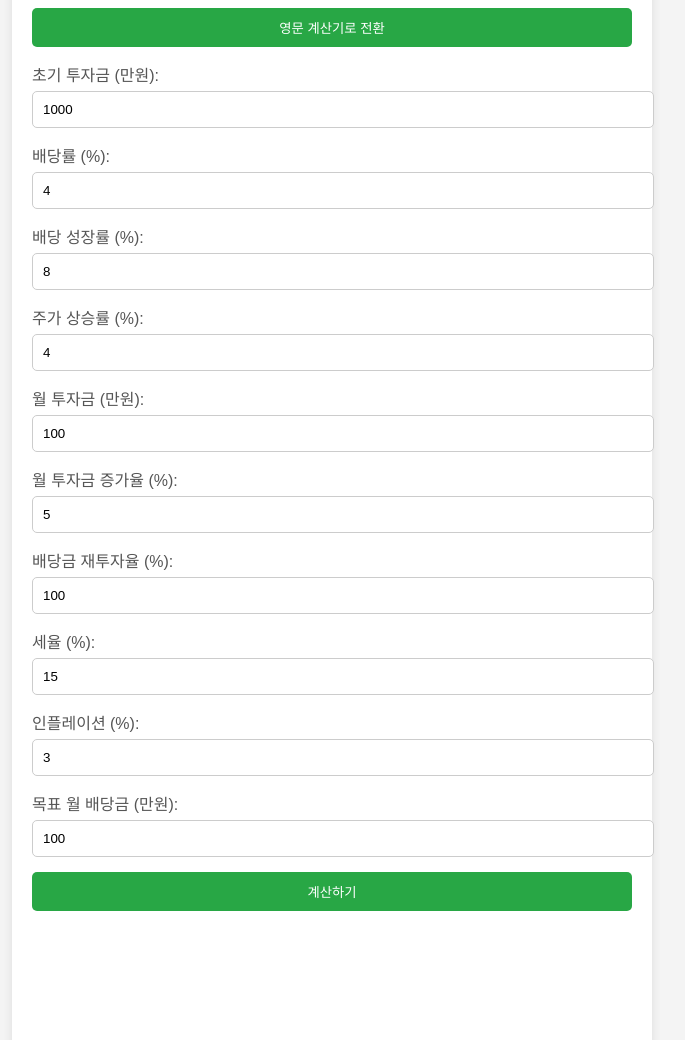
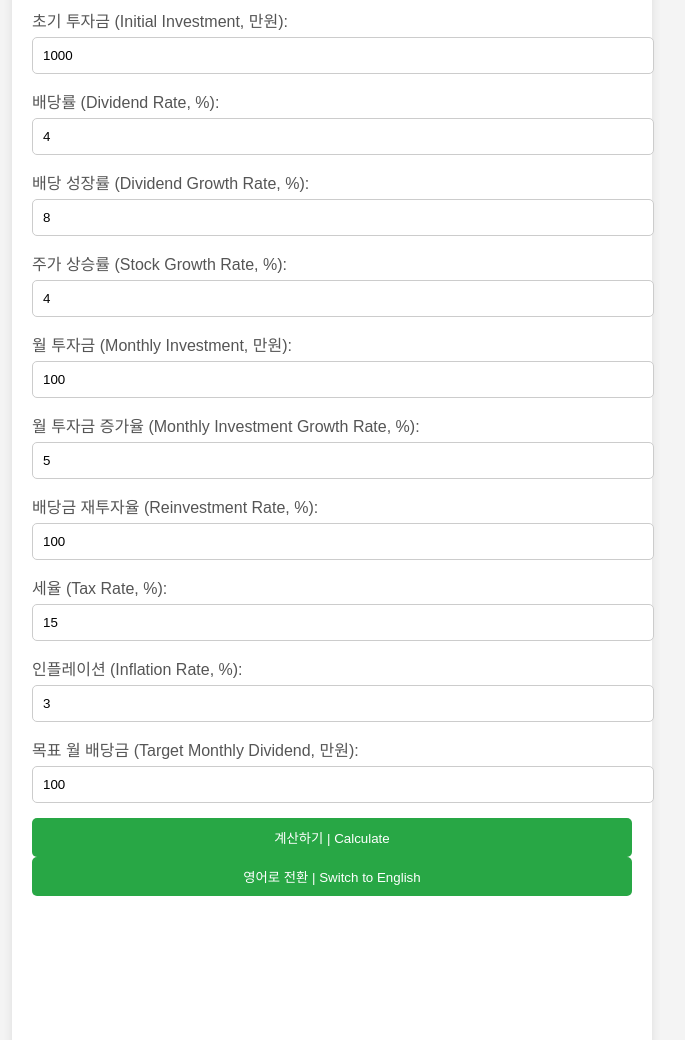
Before and after one commit to kygstar7777/calculator-ver5, a plain HTML site: page index.html in a window 1280 px wide. Shown: the part 101-1141 px from the top of the page, without its empty margins (308-993 px from the left). Drawn offline with nearby package versions, Linux system fonts and the light colour scheme.

Commit message:
Update index.html

```diff
--- a/index.html
+++ b/index.html
@@ -3,55 +3,55 @@
 <head>
     <meta charset="UTF-8">
     <meta name="viewport" content="width=device-width, initial-scale=1.0">
-    <title>Dividend Calculator</title>
+    <title>Dividend Calculator | 배당금 계산기</title>
     <link rel="stylesheet" href="style.css">
     <script src="https://cdn.jsdelivr.net/npm/chart.js"></script>
 </head>
 <body>
     <div class="container">
-        <h1>배당금 계산기</h1>
-        <button id="switchLanguage">영문 계산기로 전환</button>
+        <h1 id="title">배당금 계산기 | Dividend Calculator</h1>
         <div class="input-group">
-            <label for="initialInvestment">초기 투자금 (만원):</label>
+            <label for="initialInvestment">초기 투자금 (Initial Investment, 만원):</label>
             <input type="number" id="initialInvestment" value="1000">
         </div>
         <div class="input-group">
-            <label for="dividendRate">배당률 (%):</label>
+            <label for="dividendRate">배당률 (Dividend Rate, %):</label>
             <input type="number" id="dividendRate" value="4">
         </div>
         <div class="input-group">
-            <label for="dividendGrowthRate">배당 성장률 (%):</label>
+            <label for="dividendGrowthRate">배당 성장률 (Dividend Growth Rate, %):</label>
             <input type="number" id="dividendGrowthRate" value="8">
         </div>
         <div class="input-group">
-            <label for="stockGrowthRate">주가 상승률 (%):</label>
+            <label for="stockGrowthRate">주가 상승률 (Stock Growth Rate, %):</label>
             <input type="number" id="stockGrowthRate" value="4">
         </div>
         <div class="input-group">
-            <label for="monthlyInvestment">월 투자금 (만원):</label>
+            <label for="monthlyInvestment">월 투자금 (Monthly Investment, 만원):</label>
             <input type="number" id="monthlyInvestment" value="100">
         </div>
         <div class="input-group">
-            <label for="monthlyInvestmentGrowthRate">월 투자금 증가율 (%):</label>
+            <label for="monthlyInvestmentGrowthRate">월 투자금 증가율 (Monthly Investment Growth Rate, %):</label>
             <input type="number" id="monthlyInvestmentGrowthRate" value="5">
         </div>
         <div class="input-group">
-            <label for="reinvestmentRate">배당금 재투자율 (%):</label>
+            <label for="reinvestmentRate">배당금 재투자율 (Reinvestment Rate, %):</label>
             <input type="number" id="reinvestmentRate" value="100">
         </div>
         <div class="input-group">
-            <label for="taxRate">세율 (%):</label>
+            <label for="taxRate">세율 (Tax Rate, %):</label>
             <input type="number" id="taxRate" value="15">
         </div>
         <div class="input-group">
-            <label for="inflationRate">인플레이션 (%):</label>
+            <label for="inflationRate">인플레이션 (Inflation Rate, %):</label>
             <input type="number" id="inflationRate" value="3">
         </div>
         <div class="input-group">
-            <label for="targetMonthlyDividend">목표 월 배당금 (만원):</label>
+            <label for="targetMonthlyDividend">목표 월 배당금 (Target Monthly Dividend, 만원):</label>
             <input type="number" id="targetMonthlyDividend" value="100">
         </div>
-        <button id="calculateButton">계산하기</button>
+        <button id="calculateButton">계산하기 | Calculate</button>
+        <button id="toggleLanguageButton">영어로 전환 | Switch to English</button>
         <div id="results"></div>
         <canvas id="dividendChart"></canvas>
     </div>
```
